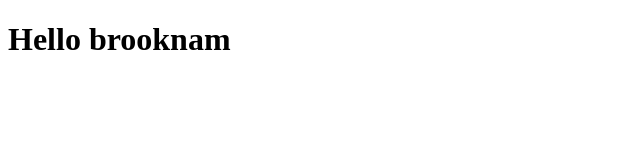
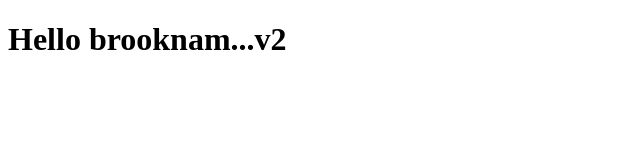
Before and after one commit to LMChagas/project1, a plain HTML site: page INDEX.html in a window 1280 px wide. Shown: the full height of the page, 0-640 px from the left. Drawn offline with Linux system fonts and the light colour scheme.

Commit message:
I changed the h1 to v2

```diff
--- a/INDEX.html
+++ b/INDEX.html
@@ -7,6 +7,6 @@
     <title>Document</title>
 </head>
 <body>
-    <h1>Hello brooknam</h1>
+    <h1>Hello brooknam...v2</h1>
 </body>
 </html>
```
